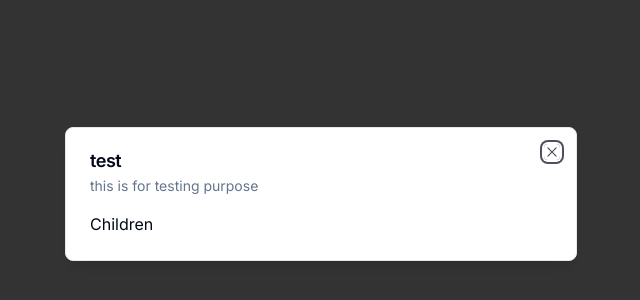
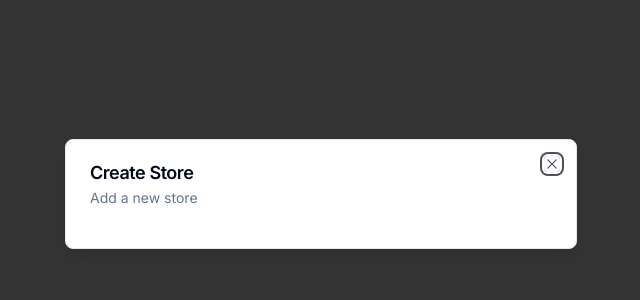
Before and after one commit to joc-rgb/full-stack-ecom-dashboard, a Next.js app: page / in a window 1280 px wide. Shown: the part 206-506 px from the top of the page, without its empty margins (319-959 px from the left). Built offline with nearby package versions, Linux system fonts and the light colour scheme.

Commit message:
Test Modal Wrapper

```diff
--- a/app/(root)/page.tsx
+++ b/app/(root)/page.tsx
@@ -1,13 +1,24 @@
 "use client";
 
 import {Modal} from "@/components/ui/modal";
+import { useStoreModal } from "@/hooks/use-store-modal";
+import { use, useEffect } from "react";
 
 export default function Home() {
+
+  const onOpen = useStoreModal((state)=>state.onOpen)
+  const isOpen = useStoreModal((state)=>state.isOpen)
+
+
+  useEffect(()=>{
+    if(!isOpen){
+      onOpen()
+    }
+  }, [isOpen, onOpen]);
+
     return (
       <div className="p-4">
-        <Modal title="test" description="this is for testing purpose" isOpen onClose={()=>{}}>
-          Children
-        </Modal>
+
 
       </div>
     );
--- a/app/layout.tsx
+++ b/app/layout.tsx
@@ -22,7 +22,8 @@
       <html lang="en">
         <body className={inter.className}>
           <ModalProvider />
-          {children}</body>
+          {children}
+          </body>
       </html>
     </ClerkProvider>
   );
```
